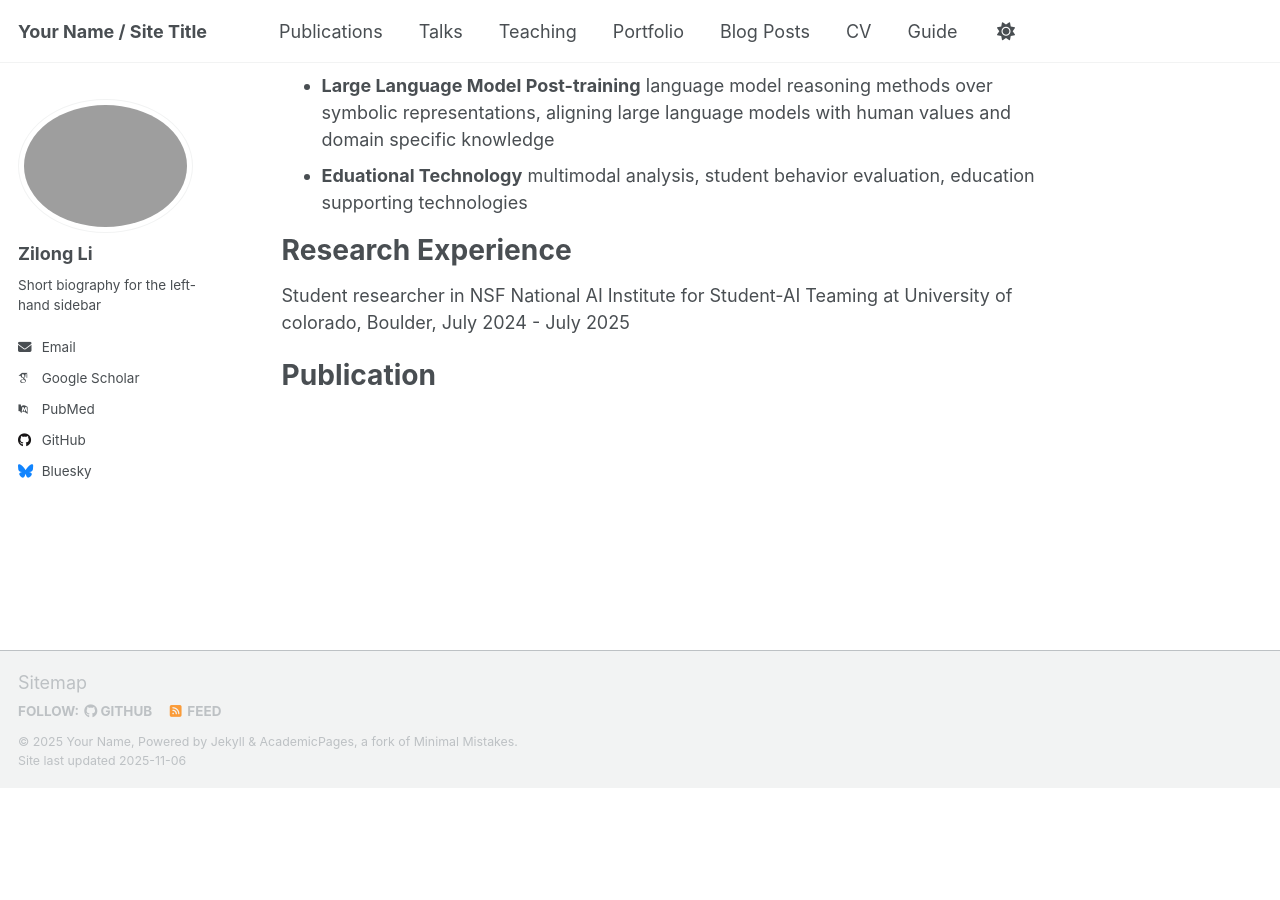
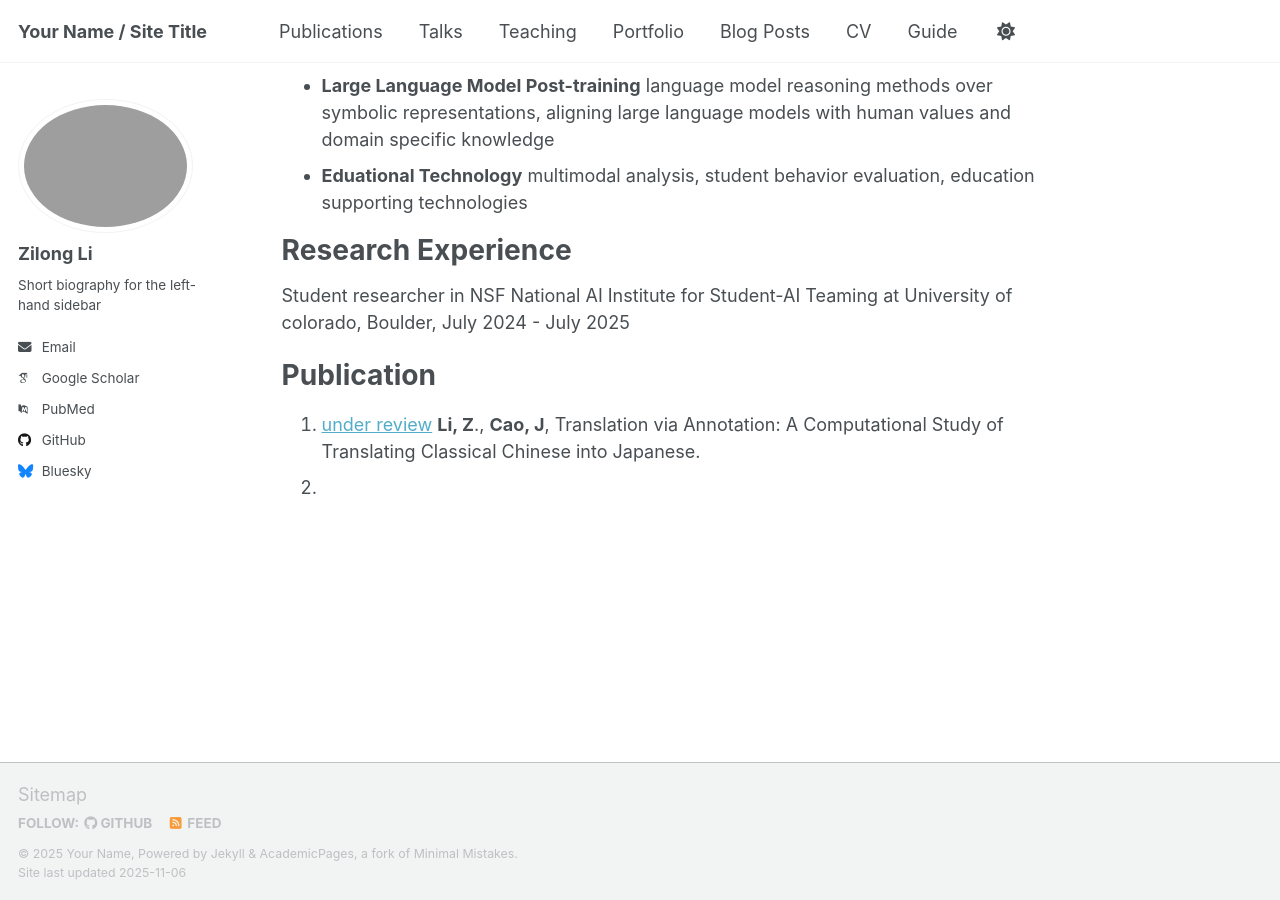
Before and after one commit to shiryusann/shiryusann.github.io, a Jekyll site: the page built from _pages/about.md, in a window 1280 px wide and 900 px high, scrolled down 592 px. Built offline with Jekyll 4.4.1, drawn with Linux system fonts in a browser that asks for light colours; some web fonts are replaced; a script that is not in the unit is left out; before the commit the page ends 1380 px from its top, so only the background shows below that.

Commit message:
Update about.md

```diff
--- a/_pages/about.md
+++ b/_pages/about.md
@@ -27,3 +27,5 @@ Student researcher in NSF National AI Institute for Student-AI Teaming at Univer
 
 Publication
 =======
+1. [under review](https://drive.google.com/file/d/1Qo48v7n9gueUIYkaJGccD_qeO8lE6yaw/view?usp=sharing) **Li, Z**., **Cao, J**, Translation via Annotation: A Computational Study of Translating Classical Chinese into Japanese.
+2.
```
